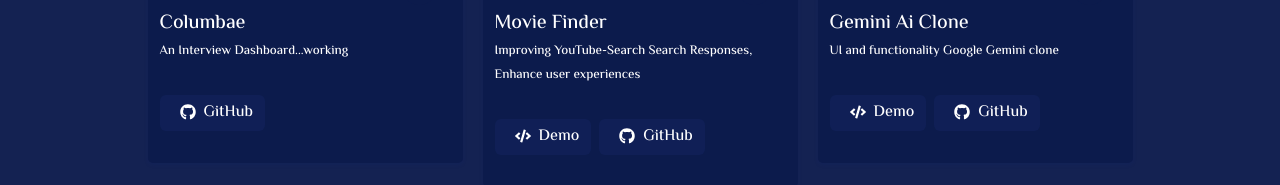
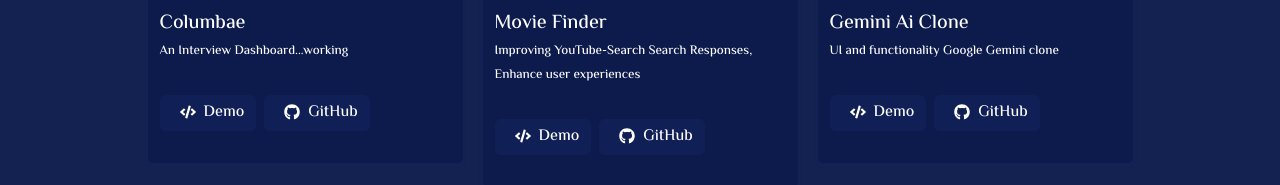
Before and after one commit to Abhinavrajsrivastav/AbhainavSrivastav, a React (Create React App) app: page / in a window 1280 px wide. Shown: the part 840-1025 px from the top of the page. Built offline with nearby package versions, Linux system fonts and the light colour scheme.

Commit message:
23-11-2024-001

```diff
--- a/src/Components/Works/WorkPage.jsx
+++ b/src/Components/Works/WorkPage.jsx
@@ -16,7 +16,7 @@ const WorkPage = () => {
           <CardsPage src={"./images/Works/educome.png"} gitHub={"https://github.com/Abhinavrajsrivastav/pacifics-path"} name={"Educome"} about={"A platform for engineers. Google Gemini Competition - 2024"} link={"https://abhinavrajsrivastav.github.io/pacifics-path/"} toolImg={["./FavIcon.png"]} tech={["React", "GCP", "Gemini 1.5", "Firebase","MySql"]}  className="animated" />
           <CardsPage src={"./images/Works/AyodhayaDham.png"} gitHub={"https://github.com/Abhinavrajsrivastav/ADHM"} name={"Ayodhya Dham"} about={"Ayodhya Dham, is a tour guide website. Help you to make your Ayodhya visit comfortable and safe."} link={"https://ayodhyadham.vercel.app/"} toolImg={["react.png"]} tech={["React","Google cloud console","Javascript"]}/>
           <CardsPage src={"./images/Works/hindi.png"} gitHub={"https://github.com/Abhinavrajsrivastav/React-Projects/tree/master/Musics/hinlish"} name={"HindLish"} about={"Hindlish, is a Musics player with some of the best Hindi and English songs"} link={"https://healsync.onrender.com/"} toolImg={["react.png"]} tech={["React"]}/>
-          <CardsPage src={"./images/Works/columbae.png"} gitHub={"https://github.com/Abhinavrajsrivastav/cloud-octo-eureka"} name={"Columbae"} about={"An Interview Dashboard...working"} link={""} toolImg={["react.png", "leaf.png"]} tech={["React","Spring Boot"]}/>
+          <CardsPage src={"./images/Works/columbae.png"} gitHub={"https://github.com/Abhinavrajsrivastav/cloud-octo-eureka"} name={"Columbae"} about={"An Interview Dashboard...working"} link={"https://educloud-dcra.onrender.com/"} toolImg={["react.png", "leaf.png"]} tech={["React","Spring Boot"]}/>
           <CardsPage src={"./images/Works/yts.png"} gitHub={"https://github.com/Abhinavrajsrivastav/SpringBootProjects/tree/main/moviefinder"} name={"Movie Finder"} about={"Improving YouTube-Search Search Responses, Enhance user experiences"} link={"https://www.linkedin.com/posts/abhinav-raj-srivastav-599aaa1b2_springboot-javascripts-java-activity-7155206688197758977-9tIt?utm_source=share&utm_medium=member_desktop"} toolImg={["react.png", "leaf.png"]} tech={["React","Spring Boot"]}/>
           <CardsPage src={"./images/Works/gemini.png"} gitHub={"https://github.com/Abhinavrajsrivastav/SpringBootProjects/tree/main/OpenAi"} name={"Gemini Ai Clone"} about={"UI and functionality Google Gemini clone"} link={"https://clone-gemini.vercel.app/"} toolImg={["chat-gpt.png", "react.png", "leaf.png"]} tech={["React","Spring Boot"]}/>
           <CardsPage src={"./images/Works/Better_Health.png"} gitHub={"https://github.com/Abhinavrajsrivastav/Multi-Step-Forms"} name={"Better Health"} about={"Get a quick with health checkup with, Quiz App."} link={"http://quiz-app-health-01.s3-website.ap-south-1.amazonaws.com/"} toolImg={["react.png"]} tech={["React"]}/>
```
